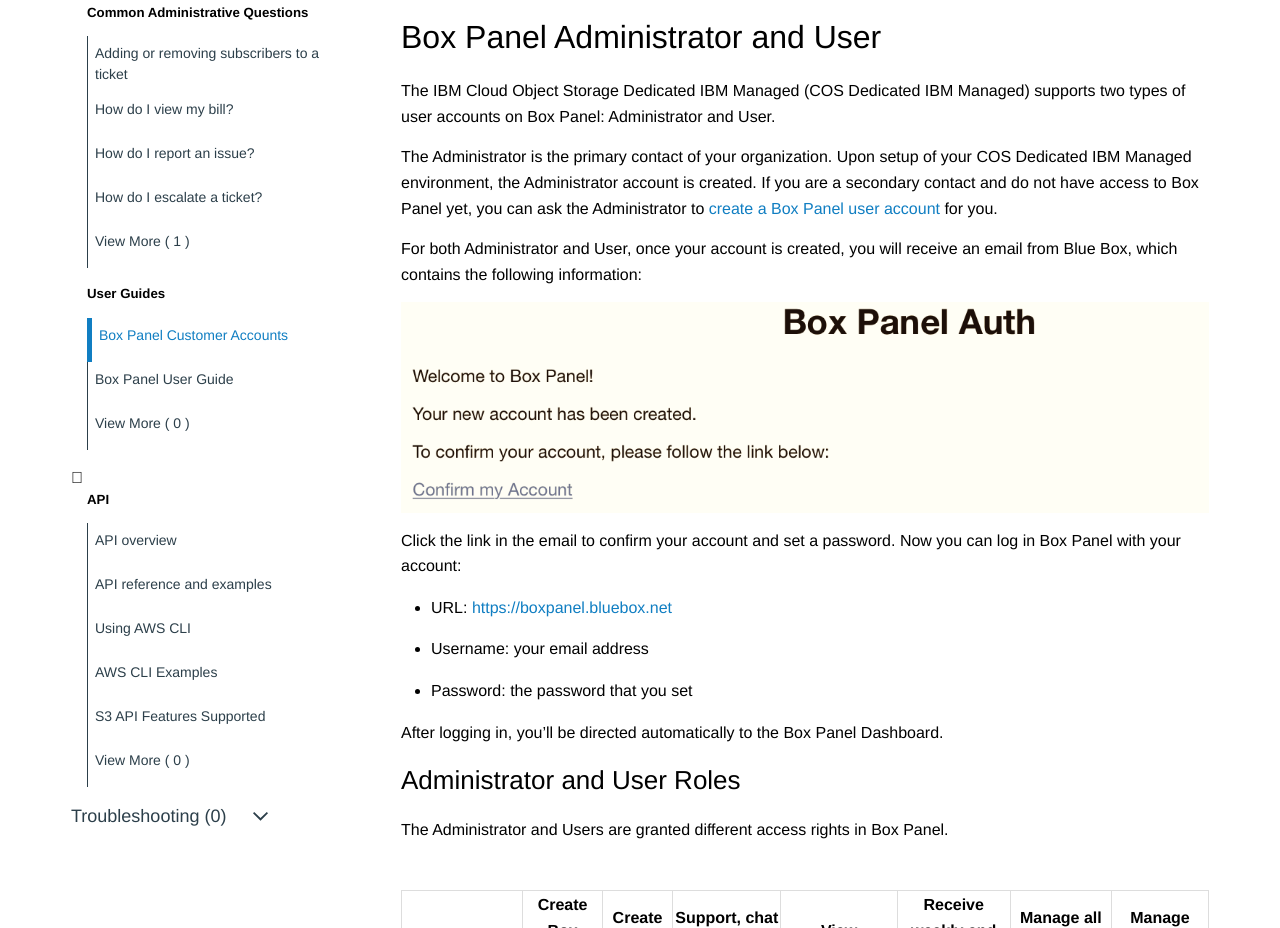
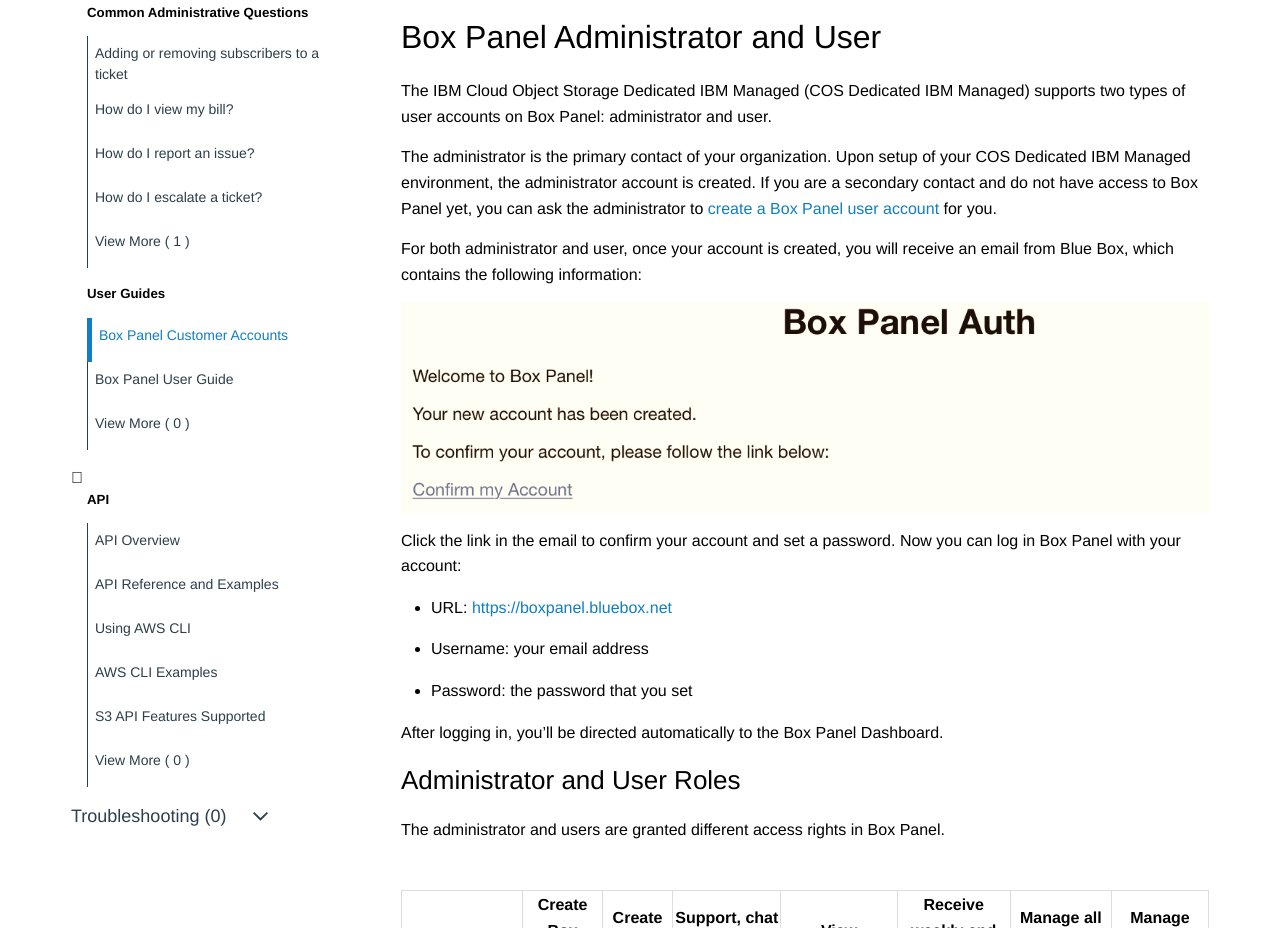
Before and after one commit to nglange/help-documentation, a Jekyll site: the page built from _userguides/user_accounts.md, in a window 1280 px wide. Shown: the part 265-1193 px from the top of the page. Built offline with Jekyll 4.4.1, drawn with Linux system fonts in a browser that asks for light colours.

Commit message:
minor updates
minor updates

```diff
--- a/_userguides/user_accounts.md
+++ b/_userguides/user_accounts.md
@@ -10,11 +10,11 @@
 
 ## Box Panel Administrator and User
 
-The IBM Cloud Object Storage Dedicated IBM Managed (COS Dedicated IBM Managed) supports two types of user accounts on Box Panel: Administrator and User.
+The IBM Cloud Object Storage Dedicated IBM Managed (COS Dedicated IBM Managed) supports two types of user accounts on Box Panel: administrator and user.
 
-The Administrator is the primary contact of your organization. Upon setup of your COS Dedicated IBM Managed environment, the Administrator account is created. If you are a secondary contact and do not have access to Box Panel yet, you can ask the Administrator to [create a Box Panel user account](../Box_Panel/index.html#create-user) for you.
+The administrator is the primary contact of your organization. Upon setup of your COS Dedicated IBM Managed environment, the administrator account is created. If you are a secondary contact and do not have access to Box Panel yet, you can ask the administrator to [create a Box Panel user account](../Box_Panel/index.html#create-user) for you.
 
-For both Administrator and User, once your account is created, you will receive an email from Blue Box, which contains the following information:
+For both administrator and user, once your account is created, you will receive an email from Blue Box, which contains the following information:
 
 ![Confirm Account Email](../../../img/confirm_account.png)
 
@@ -28,7 +28,7 @@
 
 ### Administrator and User Roles
 
-The Administrator and Users are granted different access rights in Box Panel.
+The administrator and users are granted different access rights in Box Panel.
 
 
 |    |Create Box Panel user |	Create COS user | Support, chat and create tickets |	View infrastructure | Receive weekly and monthly reports |	Manage all user accounts	| Manage one's own account|
```
Also changed, not shown: _api/Overview.md (+1 -1 lines), _api/reference.md (+1 -1 lines), _userguides/Box_Panel.md (+10 -7 lines).
